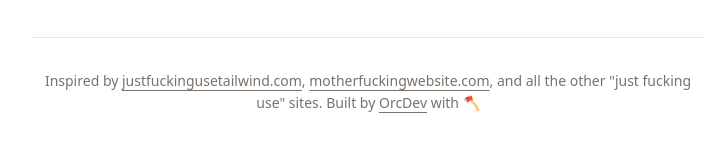
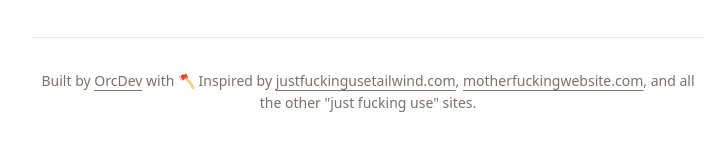
Before and after one commit to TheOrcDev/justfuckinguseshadcn, a Next.js app: page / in a window 1280 px wide. Shown: the part 4602-4753 px from the top of the page, without its empty margins (272-997 px from the left). Built offline with nearby package versions, Linux system fonts and the light colour scheme.

Commit message:
fix: update homepage attribution text and improve clarity of contributions

```diff
--- a/app/page.tsx
+++ b/app/page.tsx
@@ -302,7 +302,14 @@ export default function Home() {
           <hr className="mb-8 border-border" />
 
           <p className="text-center text-muted-foreground text-sm leading-relaxed">
-            Inspired by{" "}
+            Built by{" "}
+            <Link
+              className="underline underline-offset-4 hover:text-foreground"
+              href="https://orcdev.com"
+            >
+              OrcDev
+            </Link>{" "}
+            with 🪓 Inspired by{" "}
             <Link
               className="underline underline-offset-4 hover:text-foreground"
               href="https://justfuckingusetailwind.com"
@@ -320,14 +327,7 @@ export default function Home() {
             >
               motherfuckingwebsite.com
             </Link>
-            , and all the other &quot;just fucking use&quot; sites. Built by{" "}
-            <Link
-              className="underline underline-offset-4 hover:text-foreground"
-              href="https://orcdev.com"
-            >
-              OrcDev
-            </Link>{" "}
-            with 🪓
+            , and all the other &quot;just fucking use&quot; sites.
           </p>
         </div>
       </section>
```
